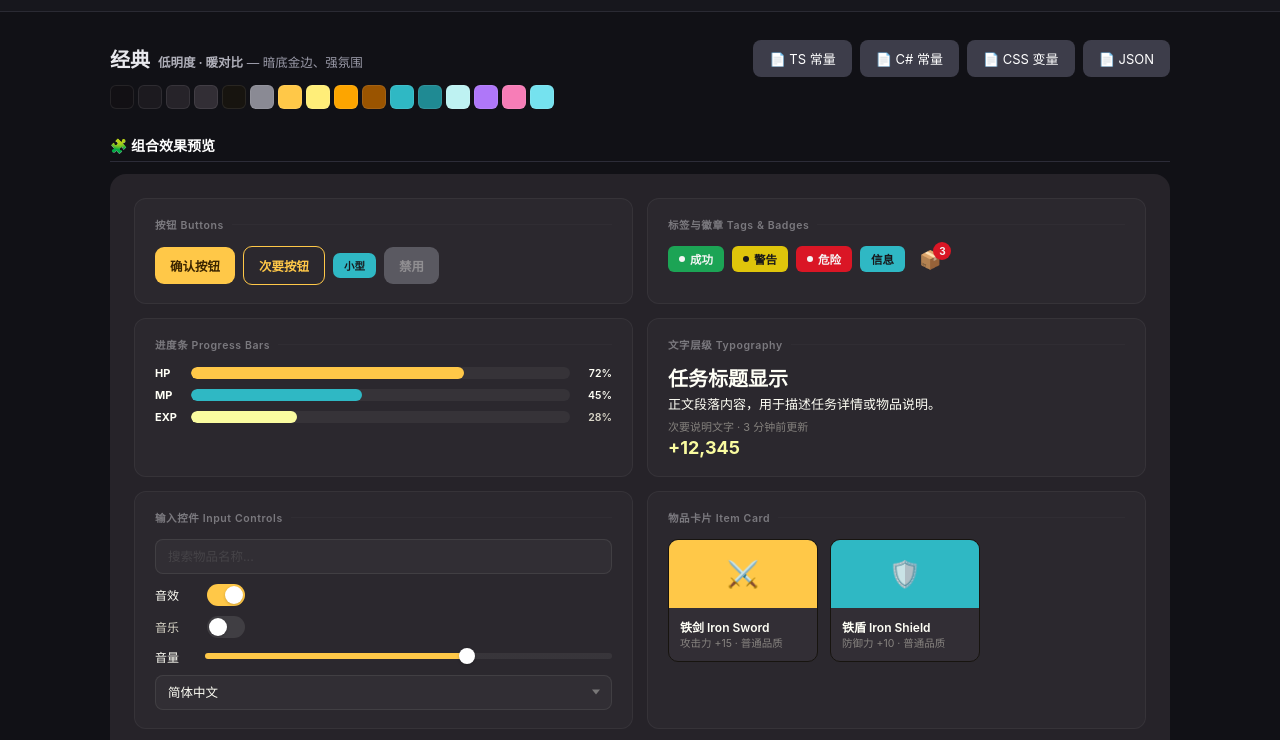
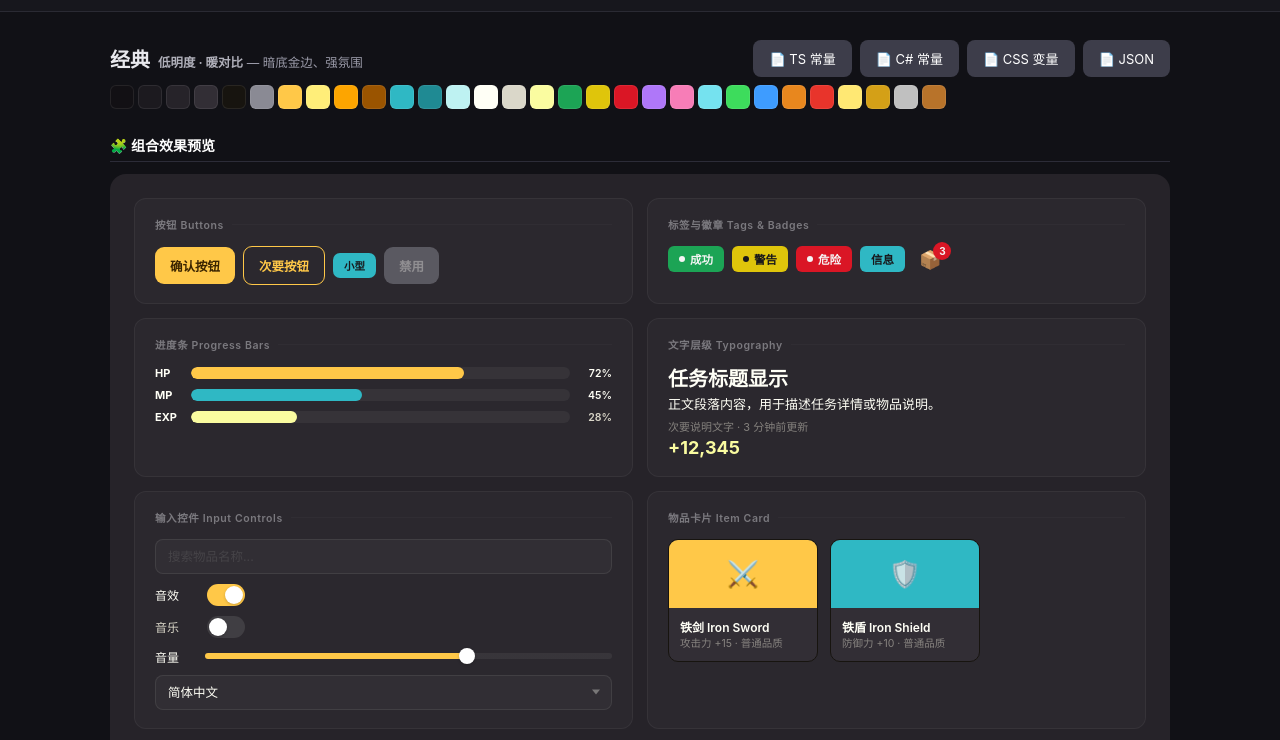
Before and after one commit to gdu/GameColors, a plain HTML site: page index.html in a window 1280 px wide. Shown: the part 54-794 px from the top of the page. Drawn offline with Linux system fonts and the light colour scheme.

Commit message:
Update index.html

```diff
--- a/index.html
+++ b/index.html
@@ -653,12 +653,13 @@ schemes.forEach((s, idx) => {
         </div>
     `;
 
-    // ---- 色板速览条：只挑"能代表风格"的颜色（中性/主色/辅助色/点缀色），
-    //      不包含文本功能色和稀有度/战斗反馈这类查表用的颜色，保持一眼看完 ----
-    const styleGroupTitles = ['中性', '主色', '辅助色', '点缀'];
-    const stripItems = s.groups
-        .filter(g => styleGroupTitles.some(t => g.title.includes(t)))
-        .flatMap(g => g.items);
+    // ---- 色板速览条：全色、分组顺序、hex 去重 ----
+    const seen = new Set();
+    const stripItems = s.groups.flatMap(g => g.items).filter(it => {
+        if (seen.has(it[1])) return false;
+        seen.add(it[1]);
+        return true;
+    });
     html += `<div class="strip">` + stripItems.map(it =>
         `<span class="strip-chip" style="background:${it[1]}" data-hex="${it[1]}" title="${it[0]} · ${it[1]}"></span>`
     ).join('') + `</div>`;
```
